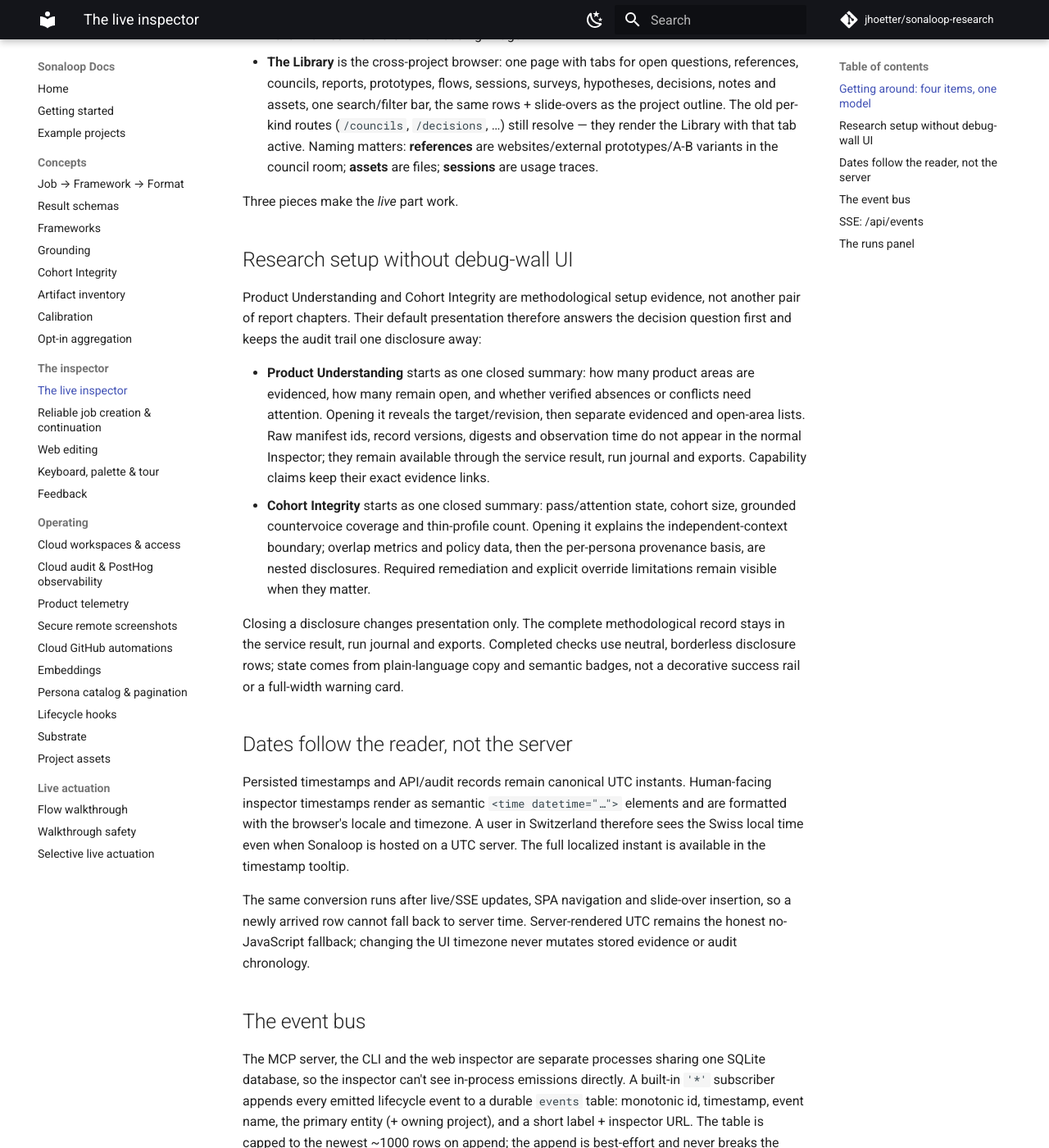
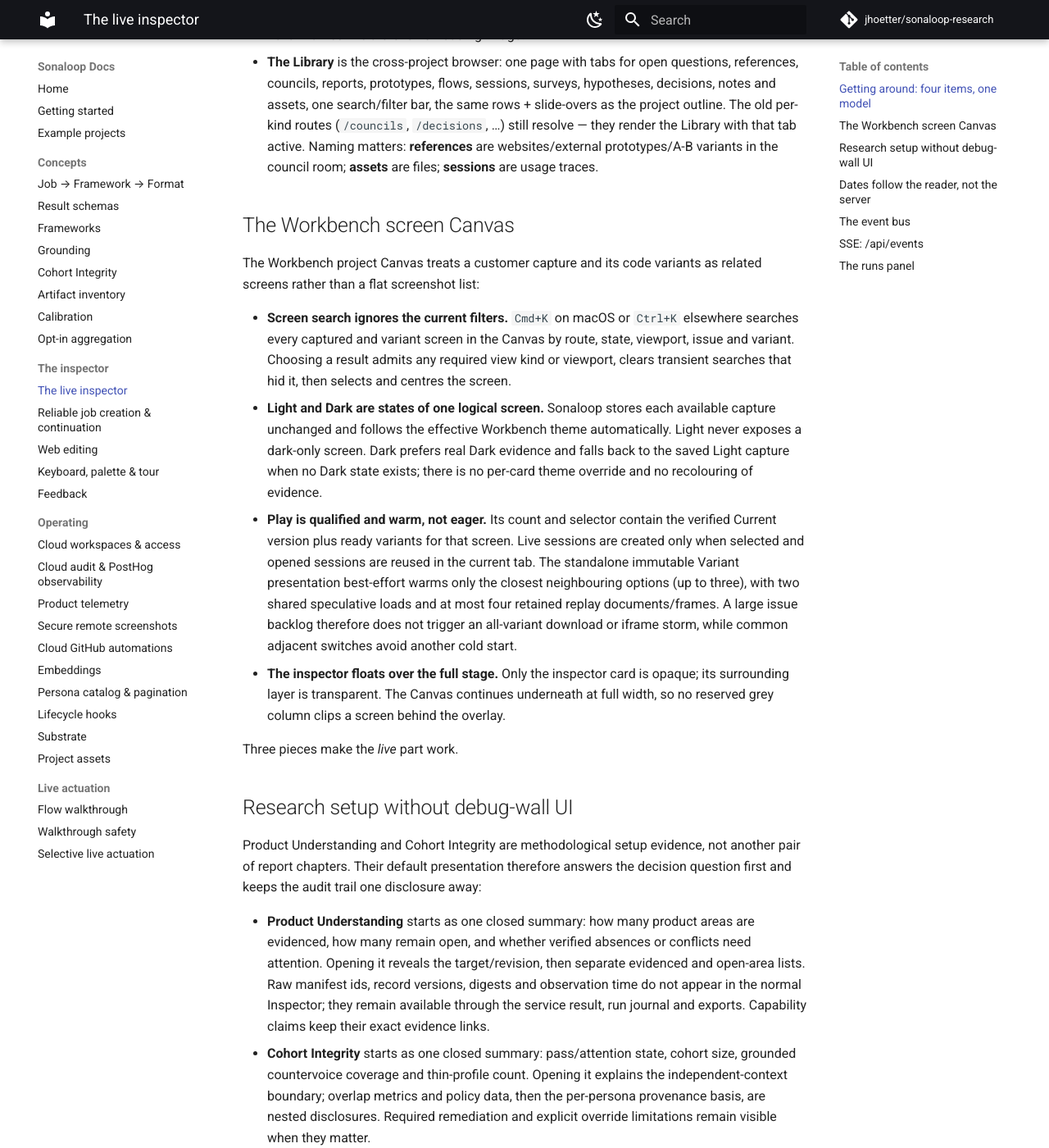
Before and after one commit to jhoetter/sonaloop-docs, an MkDocs documentation site: the page built from docs/live-inspector.md, in a window 1280 px wide and 1400 px high, scrolled down 1303 px. Shown: the whole window at 82% size. Built offline with MkDocs 1.6.1 and Material for MkDocs 9.7.7, drawn with Linux system fonts in a browser that asks for light colours; comment, search, counter and statistics services are not loaded.

Commit message:
Document Workbench screen Canvas

```diff
--- a/docs/live-inspector.md
+++ b/docs/live-inspector.md
@@ -51,6 +51,31 @@ app: *project → phases → rows; click = slide-over.*
   they render the Library with that tab active. Naming matters: **references** are
   websites/external prototypes/A-B variants in the council room; **assets** are files;
   **sessions** are usage traces.
+
+## The Workbench screen Canvas
+
+The Workbench project Canvas treats a customer capture and its code variants as related
+screens rather than a flat screenshot list:
+
+- **Screen search ignores the current filters.** `Cmd+K` on macOS or `Ctrl+K` elsewhere
+  searches every captured and variant screen in the Canvas by route, state, viewport,
+  issue and variant. Choosing a result admits any required view kind or viewport, clears
+  transient searches that hid it, then selects and centres the screen.
+- **Light and Dark are states of one logical screen.** Sonaloop stores each available
+  capture unchanged and follows the effective Workbench theme automatically. Light never
+  exposes a dark-only screen. Dark prefers real Dark evidence and falls back to the saved
+  Light capture when no Dark state exists; there is no per-card theme override and no
+  recolouring of evidence.
+- **Play is qualified and warm, not eager.** Its count and selector contain the verified
+  Current version plus ready variants for that screen. Live sessions are created only when
+  selected and opened sessions are reused in the current tab. The standalone immutable
+  Variant presentation best-effort warms only the closest neighbouring options (up to three),
+  with two shared speculative loads and at most four retained replay documents/frames. A large
+  issue backlog therefore does not trigger an all-variant download or iframe storm, while
+  common adjacent switches avoid another cold start.
+- **The inspector floats over the full stage.** Only the inspector card is opaque; its
+  surrounding layer is transparent. The Canvas continues underneath at full width, so no
+  reserved grey column clips a screen behind the overlay.
 
 Three pieces make the *live* part work.
 
--- a/docs/llms.txt
+++ b/docs/llms.txt
@@ -17,7 +17,7 @@
 - [Artifact inventory](https://raw.githubusercontent.com/jhoetter/sonaloop-docs/main/docs/artifact-inventory.md): references vs assets vs flows vs sessions, linear persona reading flows, runnable and metadata-only remote prototype forms, and authenticated workspace-bound Cloud file delivery
 - [Calibration](https://raw.githubusercontent.com/jhoetter/sonaloop-docs/main/docs/calibration.md): prediction calibration and Brier scoring
 - [Opt-in aggregation](https://raw.githubusercontent.com/jhoetter/sonaloop-docs/main/docs/opt-in-aggregation-design.md): sentiment/coverage aggregation model
-- [The live inspector](https://raw.githubusercontent.com/jhoetter/sonaloop-docs/main/docs/live-inspector.md): navigation (4-item sidebar, archive-filtered current-job and run discovery, archived-job exact-link evidence access, complete linked project cohort, Library browser, row slide-overs, explicit screen-replay/partial/no-screen session evidence, quiet persisted input/output degrees, run chip), compact Product Understanding/Cohort Integrity disclosures, browser-local timestamps, event bus, SSE /api/events, activity feed, runs panel
+- [The live inspector](https://raw.githubusercontent.com/jhoetter/sonaloop-docs/main/docs/live-inspector.md): navigation (4-item sidebar, archive-filtered current-job and run discovery, archived-job exact-link evidence access, complete linked project cohort, Library browser, row slide-overs, explicit screen-replay/partial/no-screen session evidence, quiet persisted input/output degrees, run chip), Workbench Canvas screen search, automatic per-screen Light/Dark capture states, qualified on-demand Play with tab-local live-session reuse and bounded adjacent immutable-replay warming, transparent floating inspector, compact Product Understanding/Cohort Integrity disclosures, browser-local timestamps, event bus, SSE /api/events, activity feed, runs panel
 - [Reliable job creation and continuation](https://raw.githubusercontent.com/jhoetter/sonaloop-docs/main/docs/reliable-runs.md): frontdoor-only Cloud creation, immutable authenticated creator labels plus privacy-safe first-ingress `via …` connector attribution, audited owner-attested exact legacy corrections, weak-model-safe unfinished-job discovery and continuation, resumable report handoff with explicit latest-terminal-synthesis lineage and deterministic stale-report replacement, URL-only `needs_setup` remediation, explicit multi-screen capture review, dispatch-bound screen delivery receipts, bounded manifest observations, real candidate-backed cohort selection, logical-request deduplication, single-active-run ownership, Reaction Test integrity gates and engine-owned completion
 - [Web editing](https://raw.githubusercontent.com/jhoetter/sonaloop-docs/main/docs/web-editing.md): the inspector's write boundary — structural edits vs host-authored text
 - [Keyboard, palette & tour](https://raw.githubusercontent.com/jhoetter/sonaloop-docs/main/docs/keyboard.md): shortcuts (j/k/Enter/o/Esc row + slide-over navigation), the command palette, the local opt-in product tour and shared-Cloud default
```
